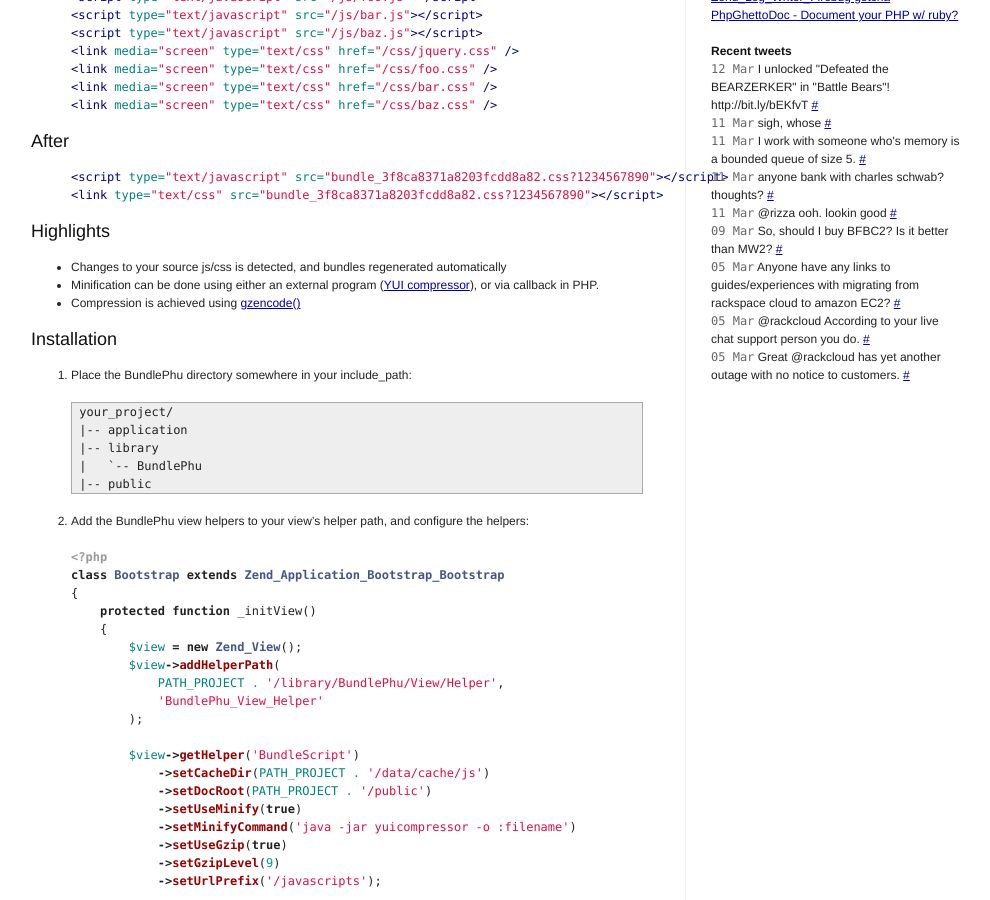
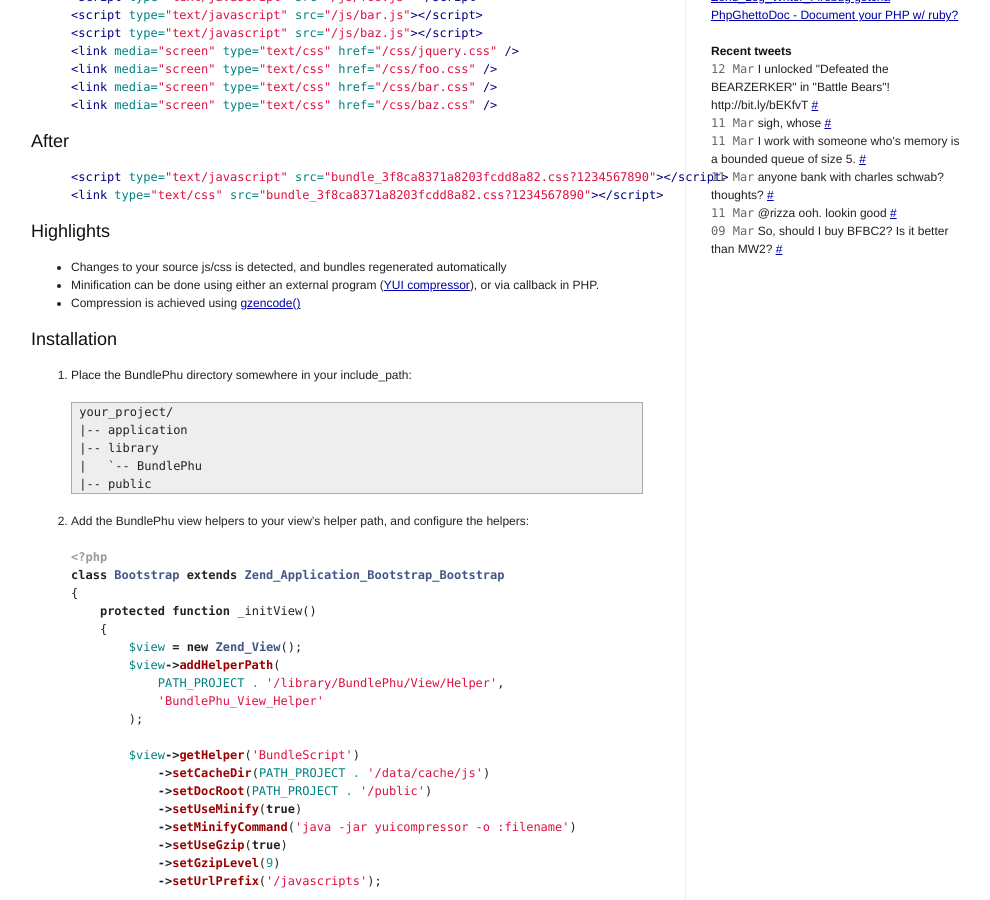
Before and after one commit to hobodave/hobodave.github.com, a Jekyll site: the page built from index.html, in a window 1280 px wide and 900 px high, scrolled down 535 px. Shown: the whole window, without its empty margins (134-1124 px from the left). Built offline with Jekyll 4.4.1, drawn with Linux system fonts in a browser that asks for light colours; Markdown is read by kramdown in place of the engine named in the settings; comment, search, counter and statistics services are not loaded.

Commit message:
Automatic tweet update

```diff
--- a/_includes/twitter.html
+++ b/_includes/twitter.html
@@ -5,7 +5,4 @@
 <li><span class="gentle">11 Mar</span> anyone bank with charles schwab? thoughts? <a href="http://twitter.com/hobodave/status/10305731652">#</a></li>
 <li><span class="gentle">11 Mar</span> @rizza ooh. lookin good <a href="http://twitter.com/hobodave/status/10301355598">#</a></li>
 <li><span class="gentle">09 Mar</span> So, should I buy BFBC2? Is it better than MW2? <a href="http://twitter.com/hobodave/status/10243005621">#</a></li>
-<li><span class="gentle">05 Mar</span> Anyone have any links to guides/experiences with migrating from rackspace cloud to amazon EC2? <a href="http://twitter.com/hobodave/status/10034335539">#</a></li>
-<li><span class="gentle">05 Mar</span> @rackcloud According to your live chat support person you do. <a href="http://twitter.com/hobodave/status/10032960866">#</a></li>
-<li><span class="gentle">05 Mar</span> Great @rackcloud has yet another outage with no notice to customers. <a href="http://twitter.com/hobodave/status/10032542560">#</a></li>
 </ul>
```
